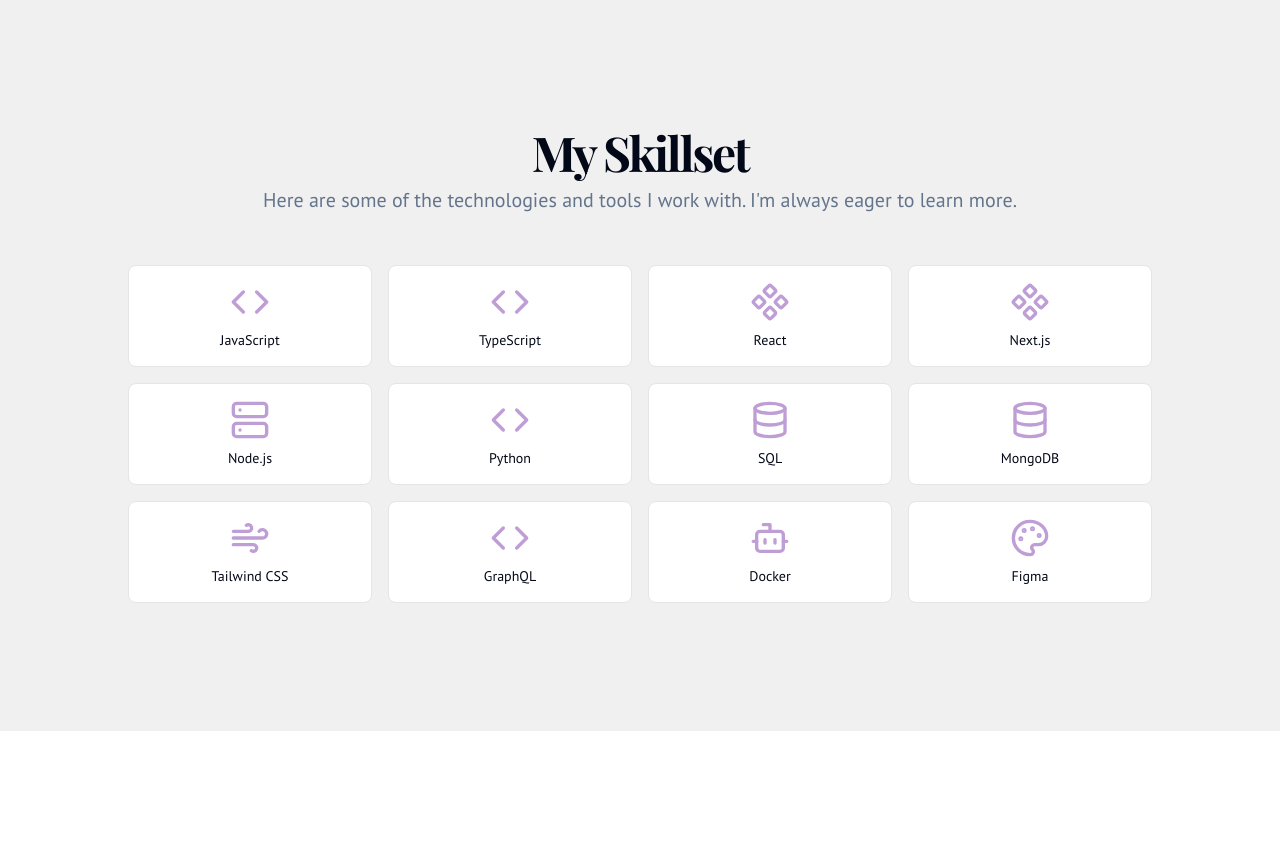
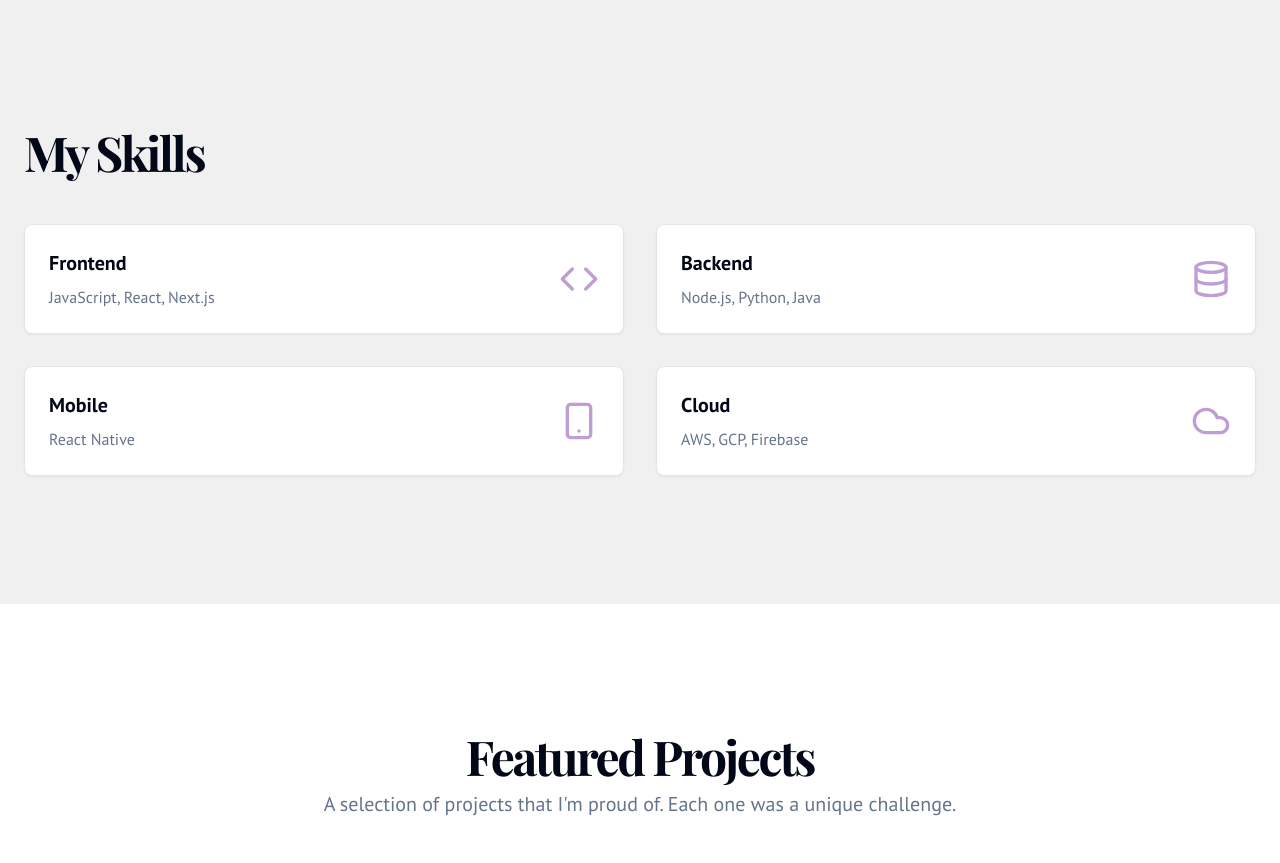
Before and after one commit to zupeirr/myperweb, a Next.js app: page / in a window 1280 px wide. Shown: the part 1720-2583 px from the top of the page. Built offline with nearby package versions, Linux system fonts and the light colour scheme.

Commit message:
modify and design the part My skillset like this frame

```diff
--- a/src/components/skills-section.tsx
+++ b/src/components/skills-section.tsx
@@ -1,38 +1,47 @@
-import { Code, Database, Wind, Bot, Palette, Component, Server } from 'lucide-react';
+import { Card, CardContent } from '@/components/ui/card';
+import { Code, Database, Smartphone, Cloud } from 'lucide-react';
 
-const skills = [
-  { name: 'JavaScript', icon: Code },
-  { name: 'TypeScript', icon: Code },
-  { name: 'React', icon: Component },
-  { name: 'Next.js', icon: Component },
-  { name: 'Node.js', icon: Server },
-  { name: 'Python', icon: Code },
-  { name: 'SQL', icon: Database },
-  { name: 'MongoDB', icon: Database },
-  { name: 'Tailwind CSS', icon: Wind },
-  { name: 'GraphQL', icon: Code },
-  { name: 'Docker', icon: Bot },
-  { name: 'Figma', icon: Palette },
+const skillCategories = [
+  {
+    title: 'Frontend',
+    skills: 'JavaScript, React, Next.js',
+    icon: Code,
+  },
+  {
+    title: 'Backend',
+    skills: 'Node.js, Python, Java',
+    icon: Database,
+  },
+  {
+    title: 'Mobile',
+    skills: 'React Native',
+    icon: Smartphone,
+  },
+  {
+    title: 'Cloud',
+    skills: 'AWS, GCP, Firebase',
+    icon: Cloud,
+  },
 ];
 
 export function SkillsSection() {
   return (
     <section id="skills" className="w-full py-12 md:py-24 lg:py-32">
       <div className="container mx-auto px-4 md:px-6">
-        <div className="flex flex-col items-center justify-center space-y-4 text-center">
-          <div className="space-y-2">
-            <h2 className="font-headline text-3xl font-bold tracking-tighter sm:text-5xl">My Skillset</h2>
-            <p className="max-w-[900px] text-muted-foreground md:text-xl/relaxed lg:text-base/relaxed xl:text-xl/relaxed">
-              Here are some of the technologies and tools I work with. I'm always eager to learn more.
-            </p>
-          </div>
+        <div className="mb-12">
+          <h2 className="font-headline text-3xl font-bold tracking-tighter sm:text-5xl">My Skills</h2>
         </div>
-        <div className="mx-auto mt-12 grid max-w-5xl justify-center gap-4 sm:grid-cols-2 md:grid-cols-3 lg:grid-cols-4">
-          {skills.map((skill) => (
-            <div key={skill.name} className="group flex flex-col items-center justify-center gap-2 rounded-lg border bg-card p-4 text-center transition-all duration-300 hover:shadow-lg hover:-translate-y-1 hover:bg-accent/10">
-              <skill.icon className="h-10 w-10 text-primary transition-transform duration-300 group-hover:scale-110" />
-              <p className="text-sm font-medium">{skill.name}</p>
-            </div>
+        <div className="grid grid-cols-1 gap-8 sm:grid-cols-2">
+          {skillCategories.map((category) => (
+            <Card key={category.title}>
+              <CardContent className="flex items-center justify-between p-6">
+                <div>
+                  <h3 className="text-xl font-bold">{category.title}</h3>
+                  <p className="mt-2 text-muted-foreground">{category.skills}</p>
+                </div>
+                <category.icon className="h-10 w-10 text-primary" />
+              </CardContent>
+            </Card>
           ))}
         </div>
       </div>
```
